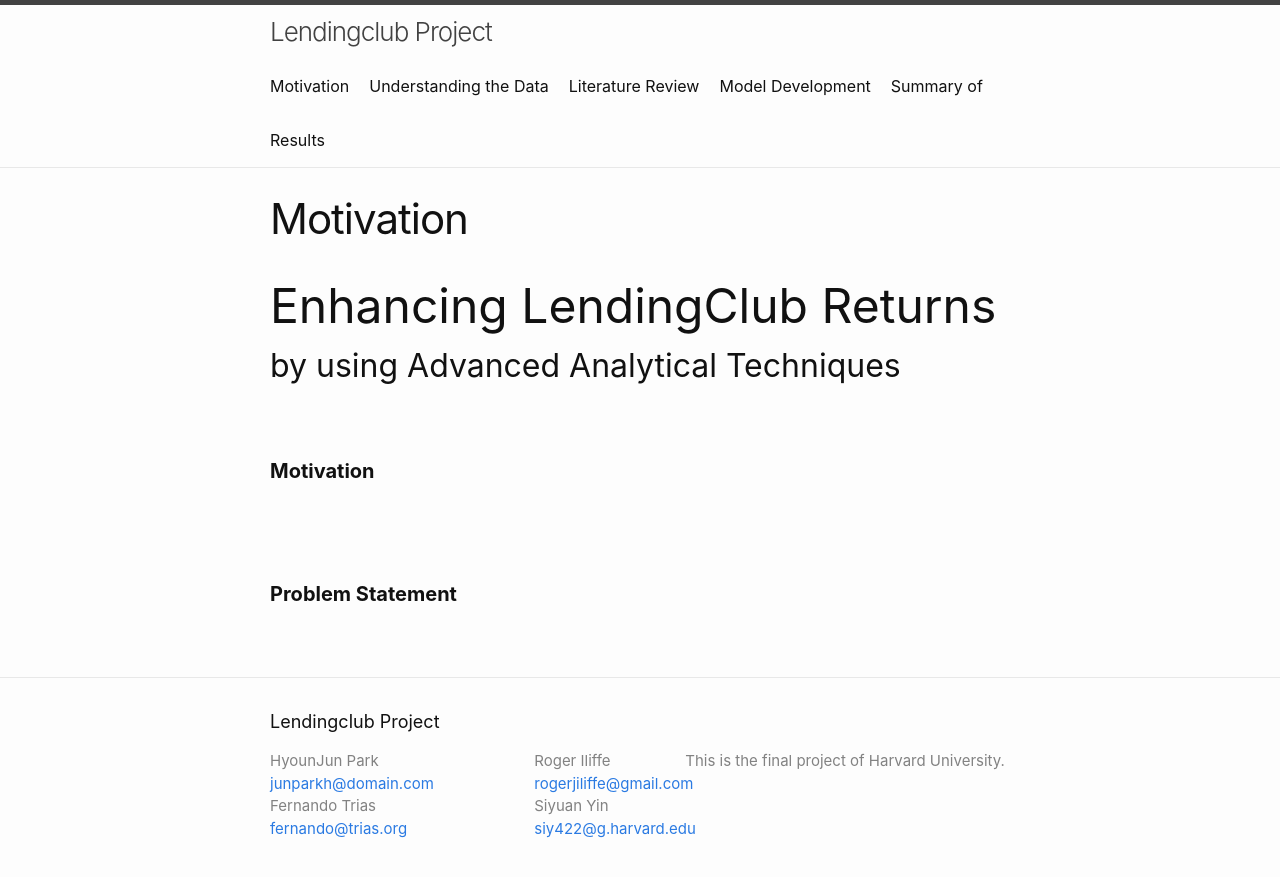
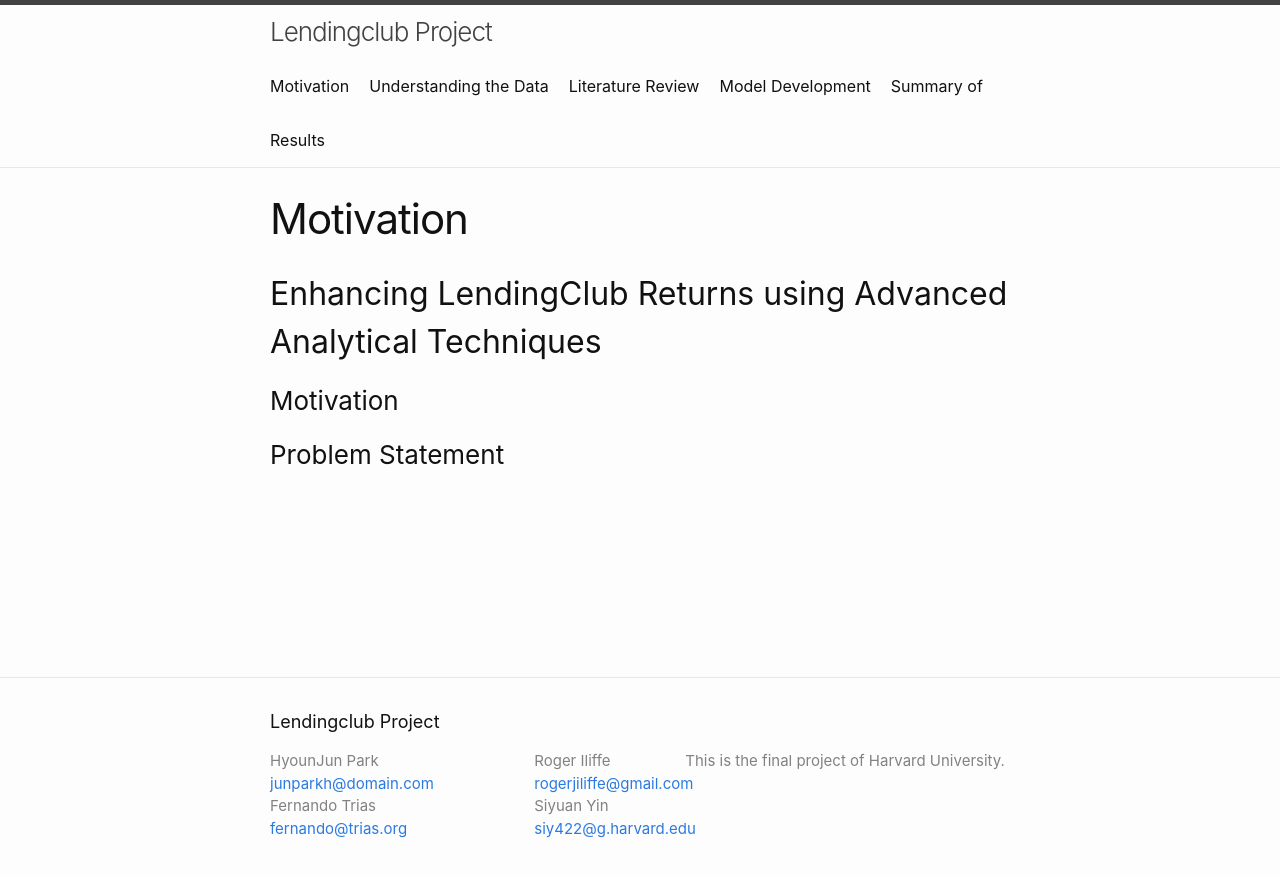
Before and after one commit to junparkh/LendingClub, a Jekyll site: the page built from index.md, in a window 1280 px wide. Shown: the top 877 px of the page. Built offline with Jekyll 4.4.1, drawn with Linux system fonts in a browser that asks for light colours.

Commit message:
Update home.html

```diff
--- a/_layouts/home.html
+++ b/_layouts/home.html
@@ -1,10 +1,8 @@
 ---
 layout: page
 ---
-<font size="7">Enhancing LendingClub Returns</font>
-<h2>by using Advanced Analytical Techniques</h2>
-<h1>&nbsp;</h1>
-<h4><strong>Motivation</strong></h4>
-<p>&nbsp;</p>
-<p>&nbsp;</p>
-<h4><strong>Problem Statement</strong></h4>
+<h2 id="enhancinglendingclubreturnsusingadvancedanalyticaltechniques">Enhancing LendingClub Returns using Advanced Analytical Techniques</h2>
+
+<h3 id="motivation">Motivation</h3>
+
+<h3 id="problemstatement">Problem Statement</h3>
```
